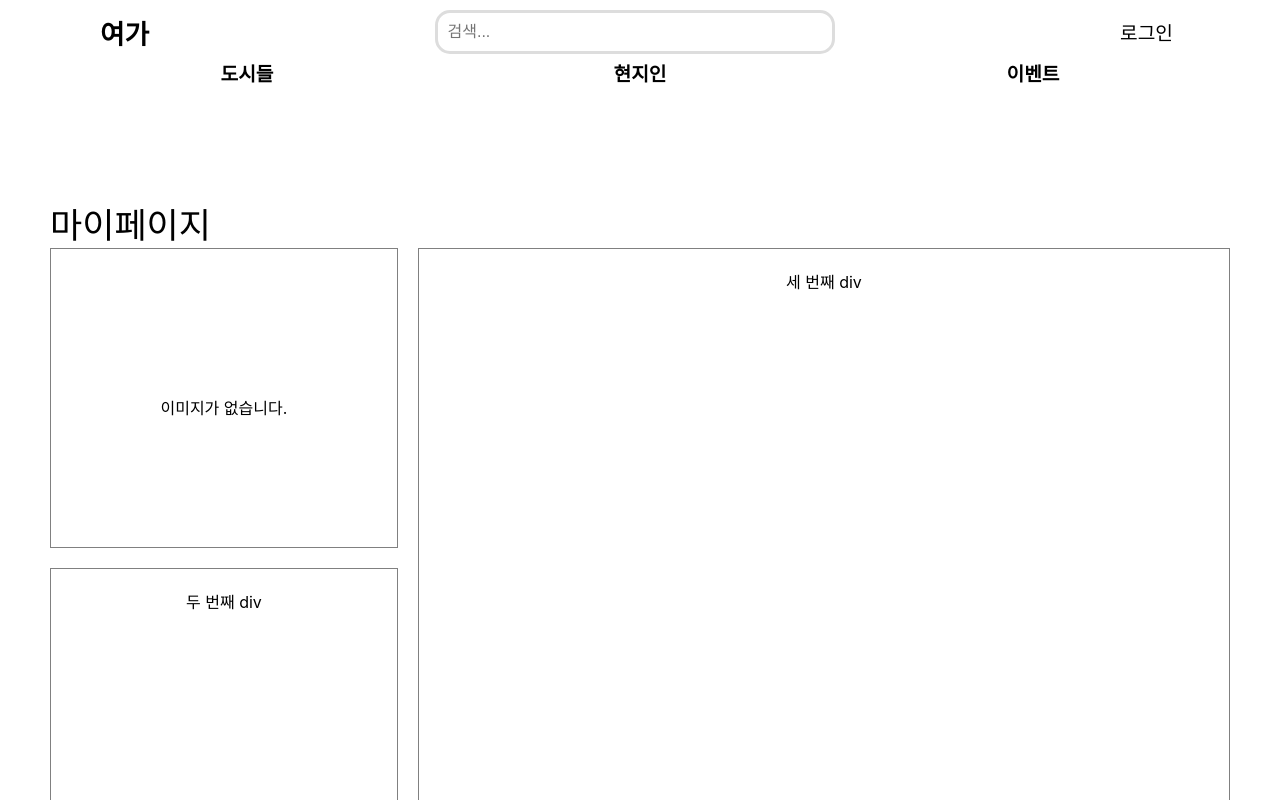
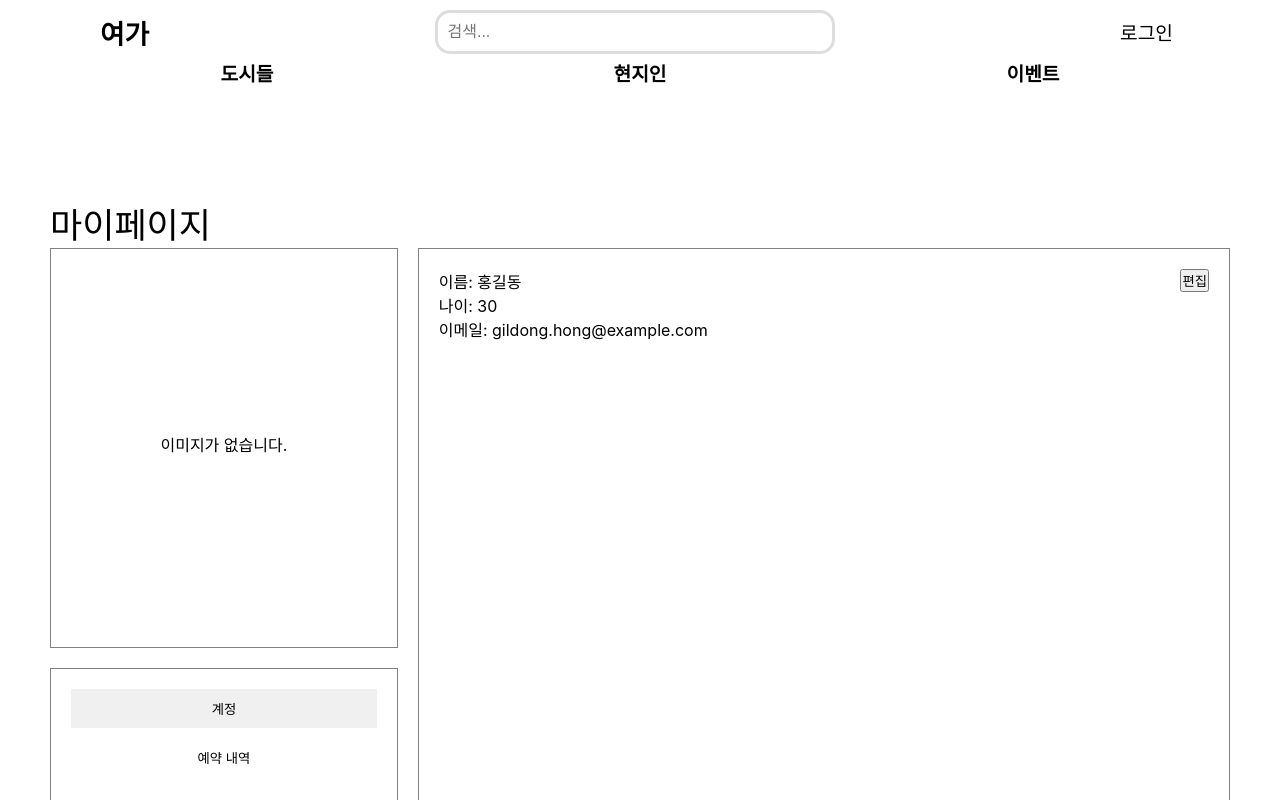
Before and after one commit to spttmssla55/ITShingu_2, a React (Create React App) app in the folder begin/: page /UserMyPage in a window 1280 px wide. Built offline with nearby package versions, Linux system fonts and the light colour scheme.

Commit message:
user-두 번째 div 추가가

```diff
--- a/begin/src/MyPage/User.js
+++ b/begin/src/MyPage/User.js
@@ -3,12 +3,12 @@ import styled from 'styled-components';
 
 const User = () => {
   const [selectedImage, setSelectedImage] = useState(null);
-  const [selectedMenu,setSelectedMenu] = useState("menu1");
+  const [selectedMenu, setSelectedMenu] = useState('info'); // Default to 'info' menu
   const fileInputRef = useRef(null);
 
-  const handleMenu1 = (event) => {
-
-  }
+  const handleMenuClick = (menu) => {
+    setSelectedMenu(menu);
+  };
 
   const handleImageChange = (event) => {
     const file = event.target.files[0];
@@ -25,13 +25,78 @@ const User = () => {
     fileInputRef.current.click();
   };
 
+  const renderContent = () => {
+    switch (selectedMenu) {
+      case 'info':
+        return (
+          <div>
+            <button
+              style={{
+                float: "right",
+              }}>편집</button>
+            <p>이름: 홍길동</p>
+            <p>나이: 30</p>
+            <p>이메일: gildong.hong@example.com</p>
+            {/* Add more personal information here */}
+          </div>
+        );
+      case 'image':
+        return (
+          <div>
+            <h2>프로필 이미지</h2>
+            {selectedImage ? (
+              <img
+                src={selectedImage}
+                alt="Selected Image"
+                style={{ maxWidth: '100%', maxHeight: '300px' }}
+              />
+            ) : (
+              <p>선택된 이미지가 없습니다.</p>
+            )}
+          </div>
+        );
+        case 'wishlist':
+          return(
+            <div>
+            <h2>위시리스트</h2>
+            {selectedImage ? (
+              <img
+                src={selectedImage}
+                alt="Selected Image"
+                style={{ maxWidth: '100%', maxHeight: '300px' }}
+              />
+            ) : (
+              <p>선택된 이미지가 없습니다.</p>
+            )}
+          </div>
+          );
+          case 'recently':
+            return(
+              <div>
+              <h2>최근 본</h2>
+              {selectedImage ? (
+                <img
+                  src={selectedImage}
+                  alt="Selected Image"
+                  style={{ maxWidth: '100%', maxHeight: '300px' }}
+                />
+              ) : (
+                <p>선택된 이미지가 없습니다.</p>
+              )}
+            </div>
+            );
+      default:
+        return <div>선택된 메뉴가 없습니다.</div>;
+    }
+  };
+
   return (
     <div>
       <span
         style={{
-          marginTop: "100px",
-          display: "block",
-          fontSize: "35px",
+          marginTop: '100px',
+          display: 'block',
+          fontSize: '35px',
         }}
       >
         마이페이지
@@ -39,19 +104,26 @@ const User = () => {
 
       <div
         style={{
-          width: "1180px",
-          display: "flex",
-          flexDirection: "row",
-          gap: "20px"
+          width: '1180px',
+          display: 'flex',
+          flexDirection: 'row',
+          gap: '20px',
         }}
       >
-        <div style={{ width: "30%", display: "flex", flexDirection: "column", gap: "20px" }}>
+        <div
+          style={{
+            width: '30%',
+            display: 'flex',
+            flexDirection: 'column',
+            gap: '20px',
+          }}
+        >
           <div
             style={{
-              border: "1px solid gray",
-              padding: "20px",
-              height: "300px",
-              textAlign: "center",
+              border: '1px solid gray',
+              padding: '20px',
+              height: '400px',
+              textAlign: 'center',
               display: 'flex',
               flexDirection: 'column',
               justifyContent: 'center',
@@ -62,7 +134,7 @@ const User = () => {
             <div
               style={{
                 width: '80%',
-                height: '80%',
+                height: '65%',
                 borderRadius: '50%',
                 overflow: 'hidden',
                 cursor: 'pointer',
@@ -80,7 +152,7 @@ const User = () => {
                   }}
                 />
               ) : (
-                <div style={{marginTop: "100px"}}>이미지가 없습니다.</div>
+                <div style={{ marginTop: '100px' }}>이미지가 없습니다.</div>
               )}
             </div>
             <input
@@ -93,28 +165,72 @@ const User = () => {
           </div>
           <div
             style={{
-              border: "1px solid gray",
-              padding: "20px",
-              textAlign: "center",
-              height: "680px",
+              border: '1px solid gray',
+              padding: '20px',
+              textAlign: 'center',
+              height: 'auto',
+              display: 'flex',
+              flexDirection: 'column',
+              gap: '10px',
             }}
           >
-            두 번째 div
+            <button
+              style={{
+                padding: '10px',
+                border: 'none',
+                cursor: 'pointer',
+                backgroundColor: selectedMenu === 'info' ? '#f0f0f0' : 'white',
+              }}
+              onClick={() => handleMenuClick('info')}
+            >
+              계정
+            </button>
+            <button
+              style={{
+                padding: '10px',
+                border: 'none',
+                cursor: 'pointer',
+                backgroundColor: selectedMenu === 'image' ? '#f0f0f0' : 'white',
+              }}
+              onClick={() => handleMenuClick('image')}
+            >
+              예약 내역
+            </button>
+            <button
+              style={{
+                padding: '10px',
+                border: 'none',
+                cursor: 'pointer',
+                backgroundColor: selectedMenu === 'wishlist' ? '#f0f0f0' : 'white',
+              }}
+              onClick={() => handleMenuClick('wishlist')}
+            >
+              위시리스트
+            </button>
+            <button
+              style={{
+                padding: '10px',
+                border: 'none',
+                cursor: 'pointer',
+                backgroundColor: selectedMenu === 'recently' ? '#f0f0f0' : 'white',
+              }}
+              onClick={() => handleMenuClick('recently')}
+            >
+              최근 본
+            </button>
+            {/* Add more menu buttons as needed */}
           </div>
         </div>
         <div
           style={{
-            border: "1px solid gray",
-            padding: "20px",
-            textAlign: "center",
-            height: "1000px",
-            width: "70%"
+            border: '1px solid gray',
+            padding: '20px',
+            textAlign: 'left',
+            height: '1000px',
+            width: '70%',
           }}
-
-
-
         >
-          세 번째 div
+          {renderContent()}
         </div>
       </div>
     </div>
```
